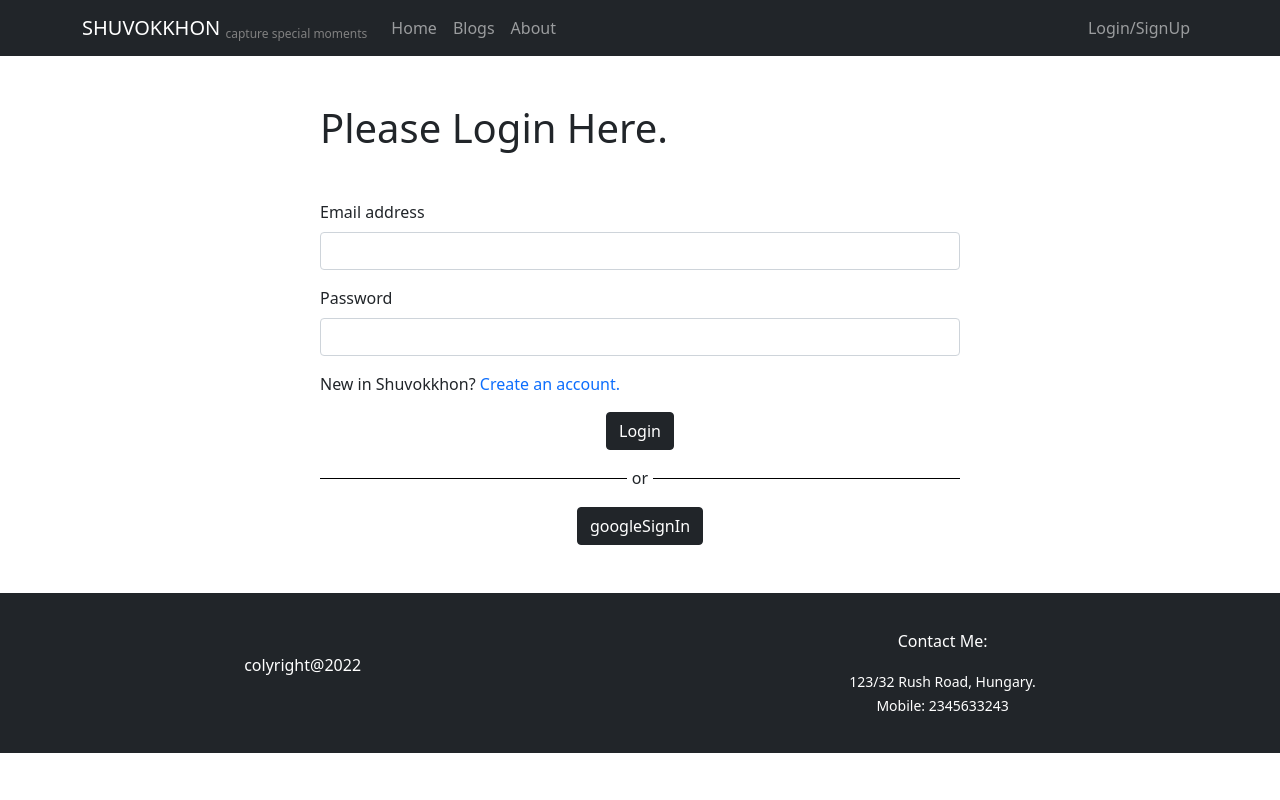
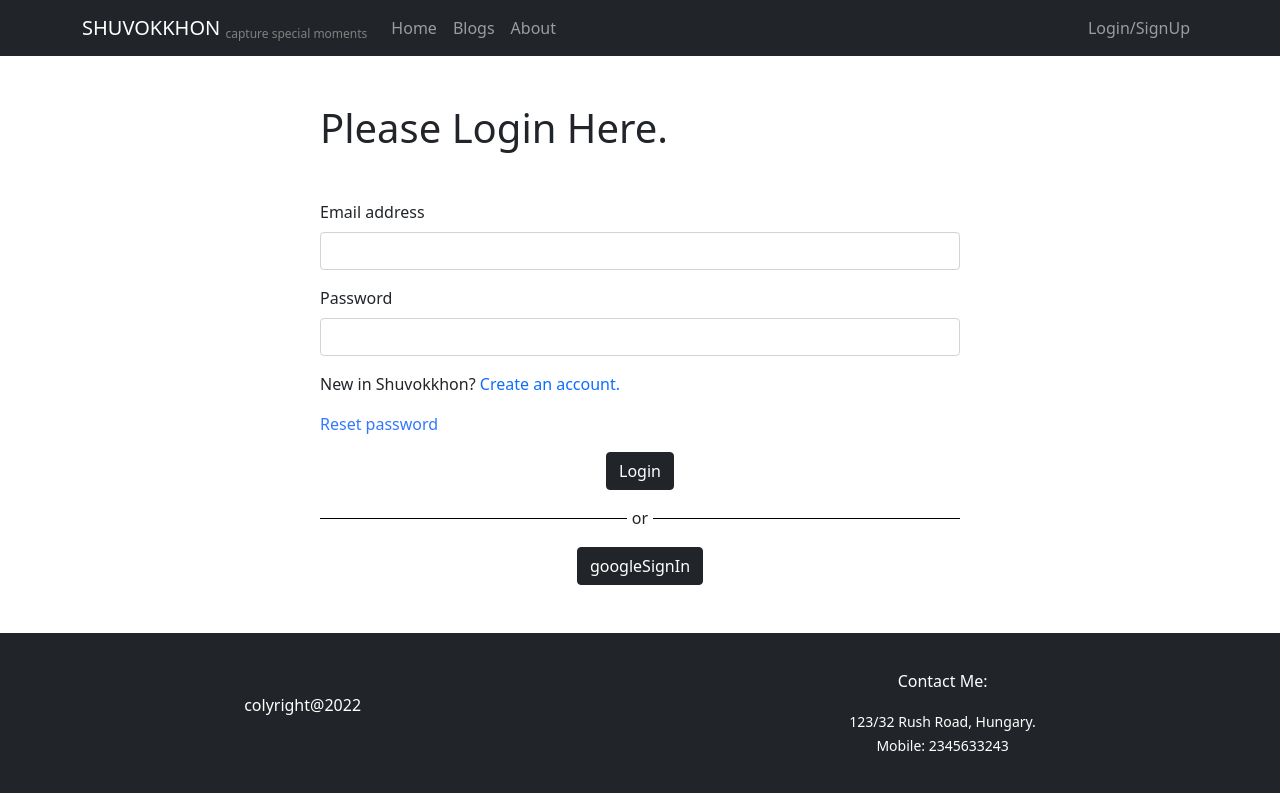
Before and after one commit to moniruzzaman01/shuvokkhn-ReactApp, a React (Create React App) app: page /login in a window 1280 px wide. Built offline with nearby package versions, Linux system fonts and the light colour scheme; no server answers.

Commit message:
reset password option implemented

```diff
--- a/src/components/login/Login.js
+++ b/src/components/login/Login.js
@@ -8,18 +8,20 @@ import {
 } from "react-firebase-hooks/auth";
 import auth from "../../firebase.init";
 import Spineer from "../spinner/Spineer";
+import { sendPasswordResetEmail } from "firebase/auth";
 
 const Login = () => {
   const [email, setEmail] = useState("");
   const [password, setPassword] = useState("");
+  const [resetError, setResetError] = useState("");
   const navigate = useNavigate();
   const location = useLocation();
   const [authUser, authLoading] = useAuthState(auth);
   const from = location?.state?.from?.pathname || "/";
 
-  const [signInWithGoogle, loading, error] = useSignInWithGoogle(auth);
+  const [signInWithGoogle, user, loading, error] = useSignInWithGoogle(auth);
 
-  const [signInWithEmailAndPassword, loading1, error1] =
+  const [signInWithEmailAndPassword, user1, loading1, error1] =
     useSignInWithEmailAndPassword(auth);
 
   const handleLogin = () => {
@@ -32,6 +34,15 @@ const Login = () => {
 
   const handleFormSubmit = (event) => {
     event.preventDefault();
+  };
+  const handleResetPassword = () => {
+    sendPasswordResetEmail(auth, email)
+      .then(() => {
+        alert("reset email sended");
+      })
+      .catch((error) => {
+        setResetError(error);
+      });
   };
   if (authLoading) {
     return <Spineer></Spineer>;
@@ -65,11 +76,21 @@ const Login = () => {
             Create an account.
           </Link>
         </p>
+        <p
+          onClick={handleResetPassword}
+          style={{
+            color: "rgb(50,120,255)",
+            cursor: "pointer",
+          }}
+        >
+          Reset password
+        </p>
 
-        {error || error1 ? (
+        {error || error1 || resetError ? (
           <p className="text-danger">
             {error?.message}
             {error1?.message}
+            {resetError?.message}
           </p>
         ) : (
           ""
--- a/src/components/signup/SignUp.js
+++ b/src/components/signup/SignUp.js
@@ -17,9 +17,9 @@ const SignUp = () => {
   const [authUser, authLoading] = useAuthState(auth);
   const from = location?.state?.from?.pathname || "/";
 
-  const [signInWithGoogle, loading, error] = useSignInWithGoogle(auth);
+  const [signInWithGoogle, user, loading, error] = useSignInWithGoogle(auth);
 
-  const [createUserWithEmailAndPassword, loading1, error1] =
+  const [createUserWithEmailAndPassword, user1, loading1, error1] =
     useCreateUserWithEmailAndPassword(auth, { sendEmailVerification: true });
 
   const handleSignUp = () => {
@@ -53,6 +53,7 @@ const SignUp = () => {
             onBlur={(e) => setEmail(e.target.value)}
             type="email"
             className="form-control"
+            required
           />
         </div>
         <div className="mb-3">
@@ -61,6 +62,7 @@ const SignUp = () => {
             onBlur={(e) => setPassword(e.target.value)}
             type="password"
             className="form-control"
+            required
           />
         </div>
         <p>
```
